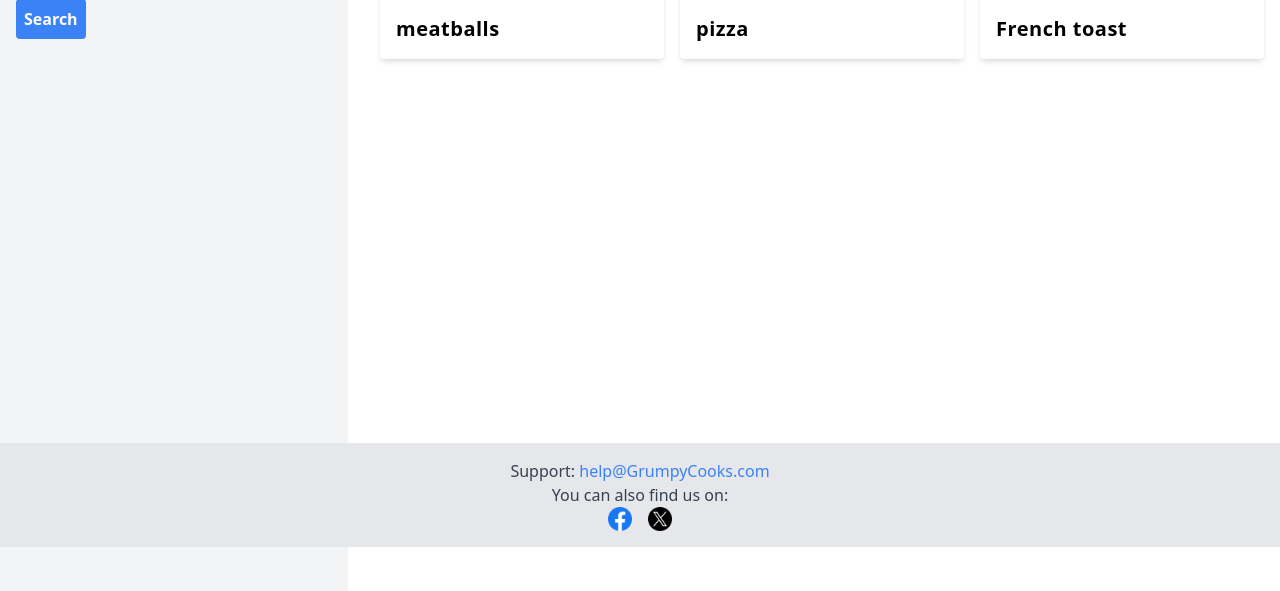
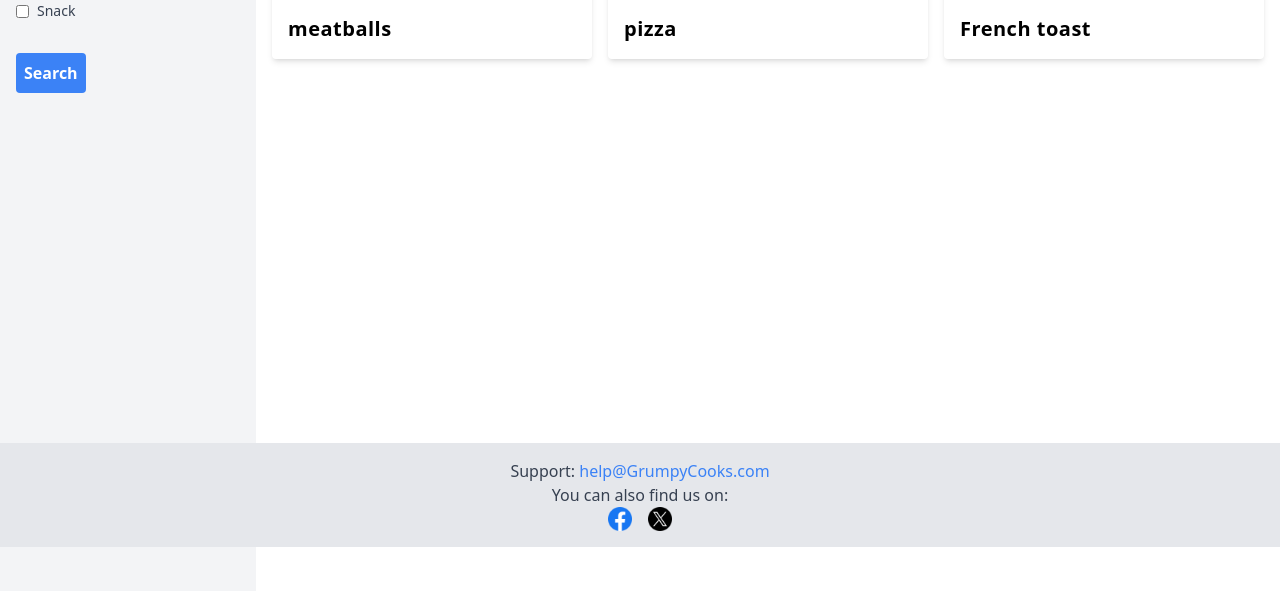
Before and after one commit to MrORE0/recipe_app, a Flask app: page / in a window 1280 px wide. Shown: the part 253-844 px from the top of the page. Run offline with Flask 3, Linux system fonts and the light colour scheme; data comes from the database, SQL or seed files in the repository; some libraries are stand-ins or nearby versions.

Commit message:
updated design for mobile devices

```diff
--- a/static/styles.css
+++ /dev/null
@@ -1,7 +0,0 @@
-table{
-    border-collapse: collapse;
-}
-
-th, td{
-    border: 1px solid black;
-}
--- a/templates/index.html
+++ b/templates/index.html
@@ -1,28 +1,31 @@
 {% extends "base.html" %}
 
 {% block main_content %}
-<div class="flex min-h-screen">
-    <aside class="bg-gray-100 w-1/5r p-4 mr-4">
+<div class="flex flex-col md:flex-row min-h-screen">
+    <aside class="bg-gray-100 w-full md:w-1/5 p-4 md:mr-4">
         <form action="" method="post" novalidate>
-            {{form.search.label}}
-            {{form.search(class = "mb-4")}}
-            {% for error in form.search.errors%}
-            <p class='text-red-500 text-xs italic'>Only letters may be typed!</p>
+            {{ form.search.label }}
+            {{ form.search(class="mb-4 block w-full px-4 py-2 rounded border border-gray-300 focus:outline-none focus:border-blue-500") }}
+            {% for error in form.search.errors %}
+            <p class="text-red-500 text-xs italic">{{ error }}</p>
             {% endfor %}
 
-            <br />
+            <div class="flex flex-col">
+                <label class="text-sm font-medium text-gray-700 mb-2">Filter by Type:</label>
                 {% for filter in form.type_checkboxes %}
                 <div class="flex items-center mb-2">
-                    {{ filter(class="form-check-input") }}
-                    <label for="{{ filter.id }}" class="ml-2 text-gray-700">{{ filter.label }}</label>
+                    {{ filter(class="form-check-input mr-2") }}
+                    <label for="{{ filter.id }}" class="text-sm text-gray-700">{{ filter.label }}</label>
                 </div>
                 {% endfor %}
+            </div>
+
             <br>
             {{ form.submit(class="bg-blue-500 hover:bg-blue-700 text-white font-bold py-2 px-2 rounded") }}
         </form>
     </aside>
 
-    <main class="flex-grow p-4">
+    <main class="flex-grow p-4 md:pl-0">
         <section class="all_recipes">
             {% if recipes %}
             <div class="grid grid-cols-1 sm:grid-cols-2 md:grid-cols-3 gap-4">
```
Also changed, not shown: idea.png (deleted). Lines whose indentation alone changed are shown as unchanged.
